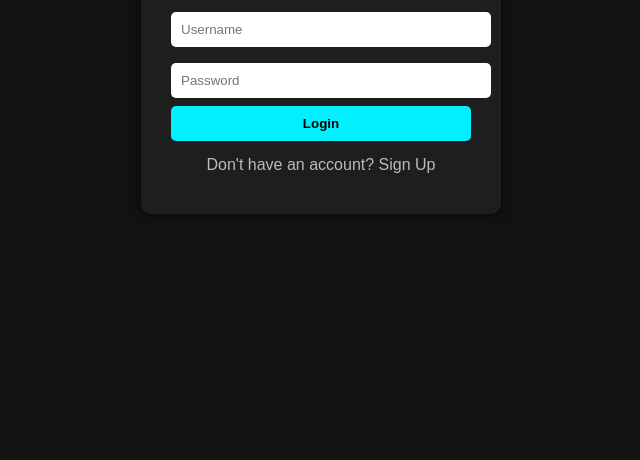
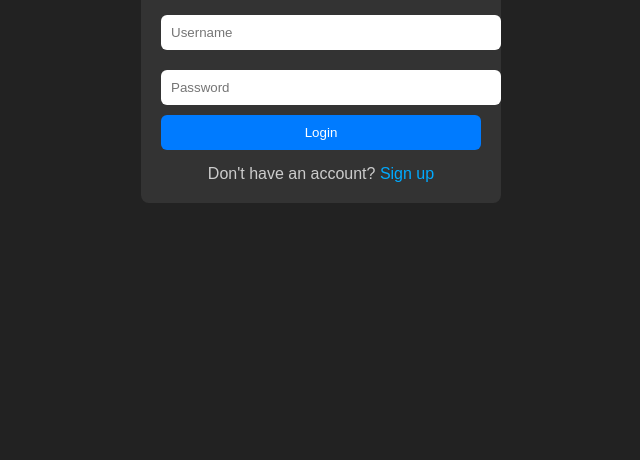
Before and after one commit to Sayurami/Movie-api, a website: page public/login.html in a window 1280 px wide. Shown: the part 340-800 px from the top of the page, without its empty margins (319-959 px from the left). Drawn offline with Linux system fonts and the light colour scheme.

Commit message:
Update login.html

```diff
--- a/public/login.html
+++ b/public/login.html
@@ -2,120 +2,98 @@
 <html lang="en">
 <head>
   <meta charset="UTF-8" />
-  <title>Login | Movie API</title>
+  <title>Login - Movie API</title>
   <style>
     body {
       font-family: Arial, sans-serif;
-      background: #121212;
-      color: white;
+      background: #222;
+      color: #eee;
       display: flex;
       justify-content: center;
       align-items: center;
       height: 100vh;
       margin: 0;
     }
-
-    .container {
-      background-color: #1e1e1e;
-      padding: 30px;
-      border-radius: 10px;
-      width: 300px;
-      box-shadow: 0 0 10px rgba(0,0,0,0.7);
+    form {
+      background: #333;
+      padding: 20px;
+      border-radius: 8px;
+      width: 320px;
     }
-
-    h2 {
-      text-align: center;
-      margin-bottom: 20px;
-      color: #00f0ff;
-    }
-
     input {
       width: 100%;
       padding: 10px;
-      margin: 8px 0;
+      margin: 10px 0;
+      border-radius: 6px;
       border: none;
-      border-radius: 5px;
     }
-
     button {
       width: 100%;
       padding: 10px;
-      background-color: #00f0ff;
-      color: #000;
+      background: #007bff;
+      color: white;
       border: none;
-      border-radius: 5px;
+      border-radius: 6px;
       cursor: pointer;
-      font-weight: bold;
     }
-
     button:hover {
-      background-color: #00c8dd;
+      background: #0056b3;
     }
-
-    .toggle {
+    .message {
+      margin-top: 10px;
       text-align: center;
+      color: #f66;
+    }
+    .signup-link {
       margin-top: 15px;
-      cursor: pointer;
-      color: #bbb;
+      text-align: center;
+      color: #ccc;
     }
-
-    .toggle:hover {
-      color: #fff;
-    }
-
-    .message {
-      text-align: center;
-      margin-top: 10px;
-      font-size: 14px;
-      color: #f44336;
+    .signup-link a {
+      color: #0af;
+      text-decoration: none;
     }
   </style>
 </head>
 <body>
-  <div class="container">
-    <h2 id="formTitle">Login</h2>
-    <input type="text" id="username" placeholder="Username" />
-    <input type="password" id="password" placeholder="Password" />
-    <button onclick="handleSubmit()">Login</button>
-    <div class="toggle" onclick="toggleForm()">Don't have an account? Sign Up</div>
+  <form id="loginForm">
+    <h2>Login</h2>
+    <input type="text" id="username" placeholder="Username" required />
+    <input type="password" id="password" placeholder="Password" required />
+    <button type="submit">Login</button>
     <div class="message" id="message"></div>
+    <div class="signup-link">
+      Don't have an account? <a href="signup.html">Sign up</a>
     </div>
+  </form>
 
   <script>
-    let isLogin = true;
+    const form = document.getElementById('loginForm');
+    const message = document.getElementById('message');
 
-    function toggleForm() {
-      isLogin = !isLogin;
-      document.getElementById('formTitle').innerText = isLogin ? 'Login' : 'Sign Up';
-      document.querySelector('button').innerText = isLogin ? 'Login' : 'Sign Up';
-      document.querySelector('.toggle').innerText = isLogin ? "Don't have an account? Sign Up" : "Already have an account? Login";
-      document.getElementById('message').innerText = '';
-    }
+    form.addEventListener('submit', async e => {
+      e.preventDefault();
+      const username = form.username.value.trim();
+      const password = form.password.value;
 
-    async function handleSubmit() {
-      const username = document.getElementById('username').value;
-      const password = document.getElementById('password').value;
-
-      const endpoint = isLogin ? '/login' : '/signup';
-      const res = await fetch(endpoint, {
+      try {
+        const res = await fetch('/login', {
           method: 'POST',
           headers: { 'Content-Type': 'application/json' },
-        body: JSON.stringify({ username, password })
+          body: JSON.stringify({ username, password }),
         });
 
         const data = await res.json();
-
         if (res.ok) {
-        document.getElementById('message').style.color = '#00ff88';
-        document.getElementById('message').innerText = isLogin ? 'Login successful!' : 'Registered successfully!';
-        if (isLogin) {
           localStorage.setItem('token', data.token);
+          window.location.href = '/';
+        } else {
+          message.textContent = data.message || 'Login failed';
         }
-      } else {
-        document.getElementById('message').style.color = '#f44336';
-        document.getElementById('message').innerText = data.message || 'Something went wrong!';
+      } catch (err) {
+        message.textContent = 'Network error';
       }
-    }
+    });
   </script>
 </body>
 </html>
```
Lines whose indentation alone changed are shown as unchanged.
